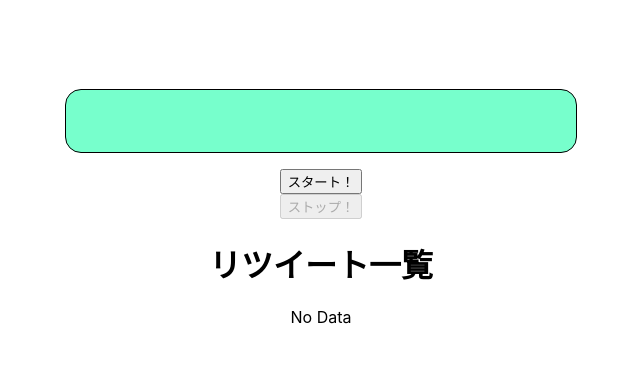
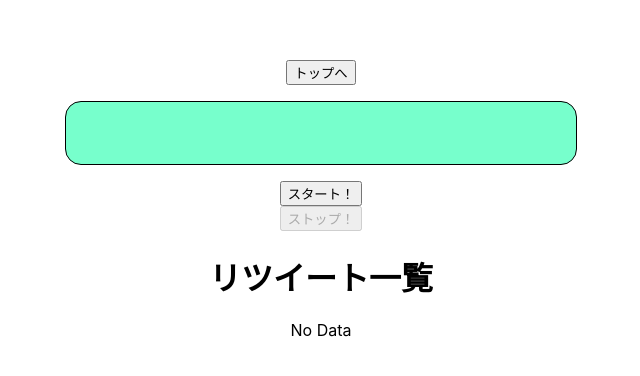
Before and after one commit to mitsuki3553/practice-twitter-api, a Next.js app: page /retweet/1 in a window 1280 px wide. Shown: the part 200-576 px from the top of the page, without its empty margins (319-959 px from the left). Built offline with nearby package versions, Linux system fonts and the light colour scheme.

Commit message:
✨ トップへ遷移するボタン追加

```diff
--- a/src/pages/retweet/[tweet]/index.tsx
+++ b/src/pages/retweet/[tweet]/index.tsx
@@ -8,7 +8,7 @@ import styles from "src/styles/Home.module.css";
 
 
 const User: NextPage = () => {
-  const { query } = useRouter();
+  const { query ,replace} = useRouter();
   const [ retweet ] = useSharedState("retweet");
   const [name ,setName] = useState("");
   const [timer, setTimer] = useState<any>(undefined);
@@ -45,6 +45,7 @@ const handleStop = ()=>{
       </Head>
 
       <main className={styles.main}>
+        <button onClick={()=>{replace("/")}}>トップへ</button>
         <div className={styles.box2}>{name}</div>
 
         <button onClick={handleStart} disabled={timer}>
```
